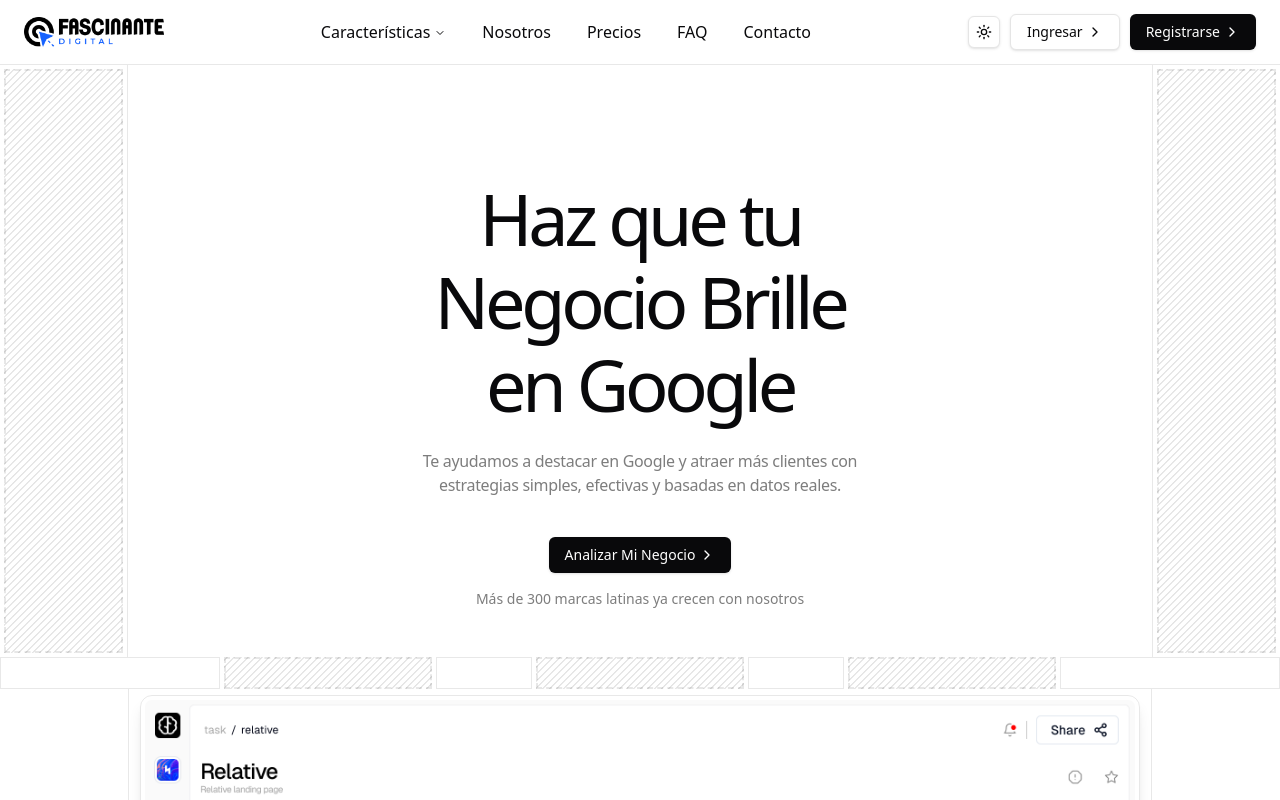
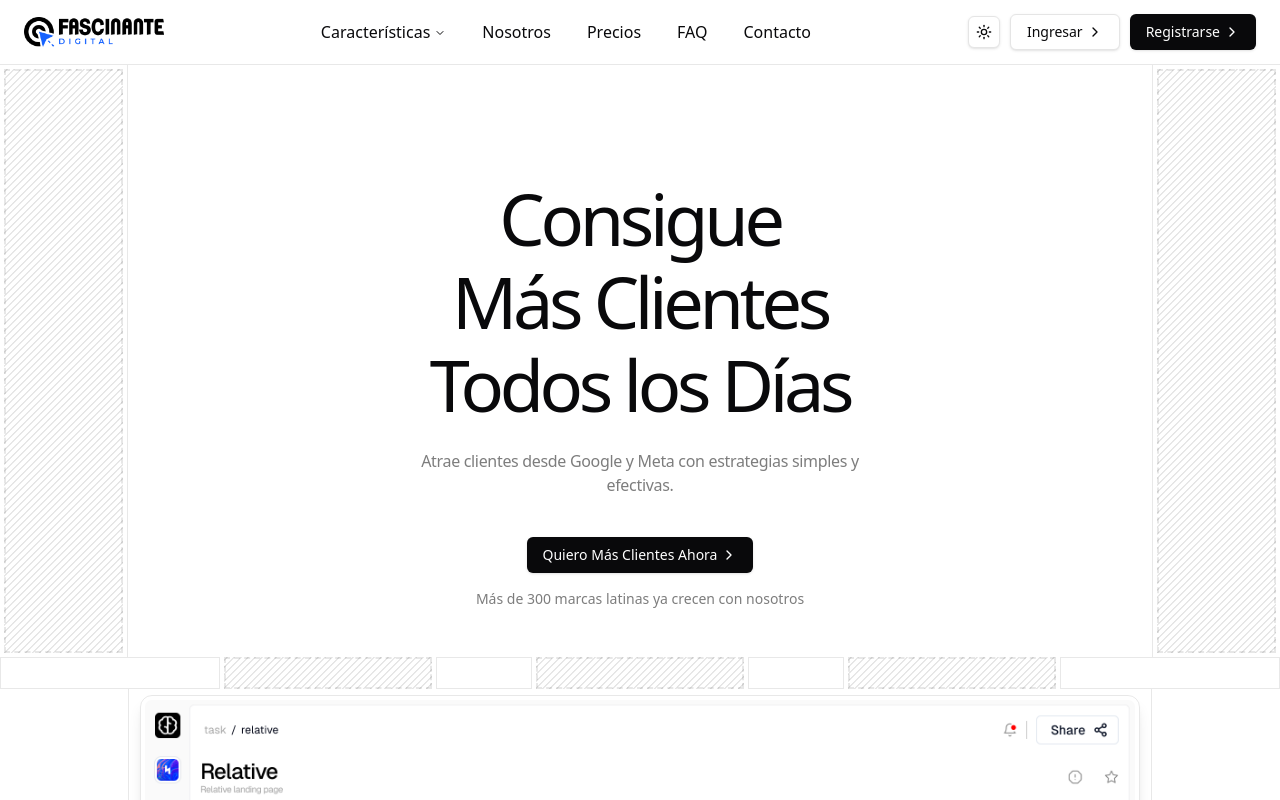
Before and after one commit to alexanderovie/fascinantedigital, a Next.js app: page / in a window 1280 px wide. Shown: the top 800 px of the page. Built offline with nearby package versions, Linux system fonts and the light colour scheme.

Commit message:
Hero: copy directo orientado a resultados - Consigue mas clientes todos los dias

```diff
--- a/src/components/sections/hero.tsx
+++ b/src/components/sections/hero.tsx
@@ -16,15 +16,15 @@
         </BorderedSection>
         <div className="container mx-auto pt-16 pb-12 text-center md:pt-20 lg:pt-28">
           <h1 className="mx-auto max-w-[500px] text-[2.5rem] leading-[1.2] tracking-[-1.6px] text-balance md:text-[4rem] md:!leading-[1.15] md:tracking-[-4.32px] lg:text-7xl">
-            Haz que tu Negocio Brille en Google
+            Consigue Más Clientes Todos los Días
           </h1>
           <p className="text-muted-foreground mx-auto mt-5 max-w-[500px] leading-[1.5] tracking-[-0.32px] md:mt-6">
-            Te ayudamos a destacar en Google y atraer más clientes con
-            estrategias simples, efectivas y basadas en datos reales.
+            Atrae clientes desde Google y Meta con estrategias simples y
+            efectivas.
           </p>
           <Button asChild className="mt-6 gap-1 md:mt-8 lg:mt-10">
             <Link href="/contact">
-              Analizar Mi Negocio
+              Quiero Más Clientes Ahora
               <ChevronRight className="size-4" />
             </Link>
           </Button>
```
